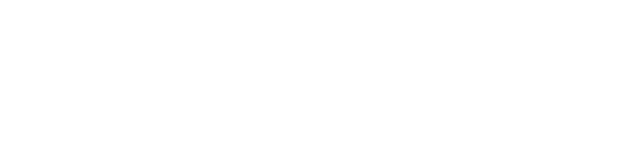
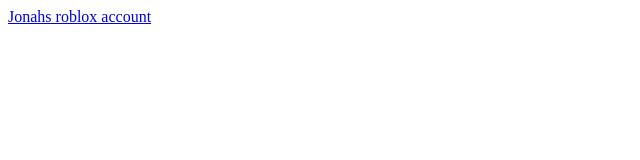
Before and after one commit to jonahny/html-hello-world, a plain HTML site: page index.html in a window 1280 px wide. Shown: the whole page, without its empty margins (0-640 px from the left). Drawn offline with Linux system fonts and the light colour scheme.

Commit message:
Added link to Roblox account

```diff
--- a/index.html
+++ b/index.html
@@ -4,5 +4,9 @@
     <meta charset="utf-8" />
     <title>Jonahs coding</title>
   </head>
-  <body></body>
+  <body>
+    <a href="https://www.roblox.com/users/1626788725/profile"
+      >Jonahs roblox account</a
+    >
+  </body>
 </html>
```
